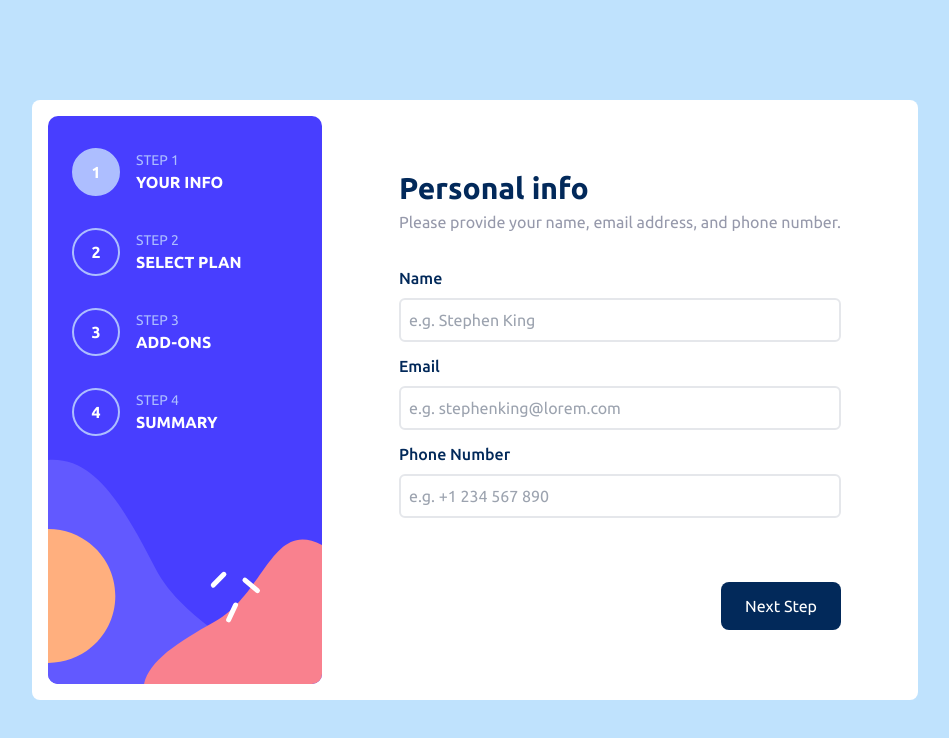
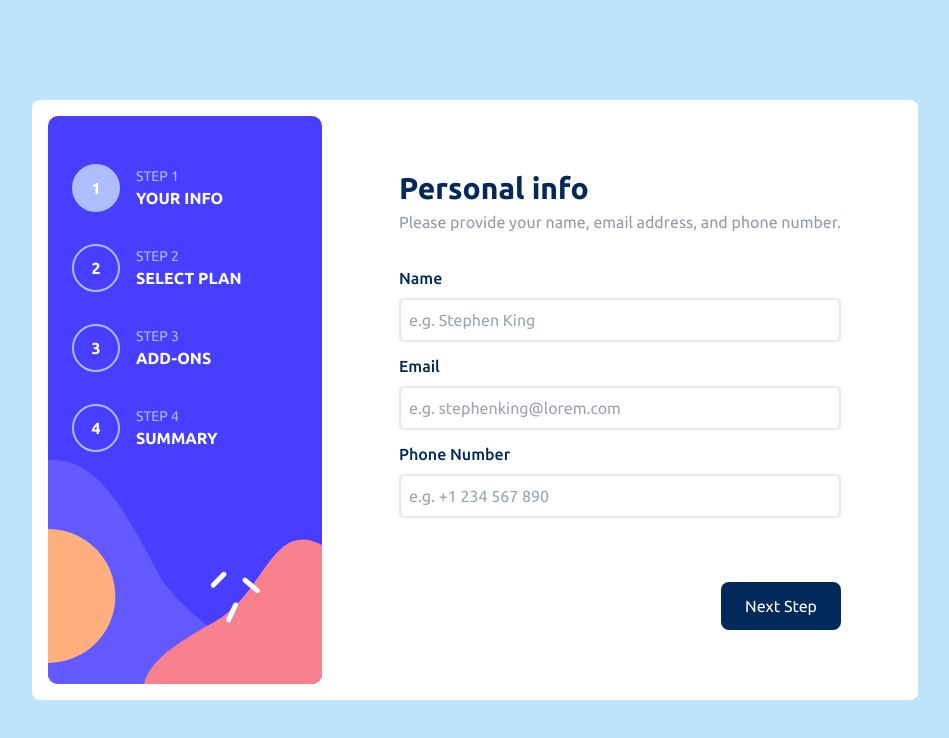
Before and after one commit to KasarAkash/Multi-step-form-ReactJS-tailwind, a React (Vite) app: page / in a window 1280 px wide. Shown: the top 738 px of the page, without its empty margins (165-1114 px from the left). Built offline with nearby package versions, Linux system fonts and the light colour scheme.

Commit message:
Fix:Slidebar

```diff
--- a/src/components/FormCard.jsx
+++ b/src/components/FormCard.jsx
@@ -4,6 +4,7 @@ import Step2 from "./Step2/Step2";
 import Step1 from "./Step1/Step1";
 import Step3 from "./Step3/Step3";
 import Step4 from "./Step4/Step4";
+import Step5 from "./Step5";
 
 export default function FormCard() {
   const step = useSelector((state) => state.util.step);
@@ -15,7 +16,7 @@ export default function FormCard() {
         {step === 1 && <Step1 />}
         {step === 2 && <Step2 />}
         {step === 3 && <Step3 />}
-        {step === 4 && <Step4 />}
+        {step === 4 && <Step5 />}
       </div>
     </div>
   );
--- a/src/components/Sidebar/ItemTile.jsx
+++ b/src/components/Sidebar/ItemTile.jsx
@@ -1,6 +1,6 @@
 export default function ItemTile({ step, title, active }) {
   return (
-    <div className="flex gap-4 mx-6 my-4 items-center ">
+    <div className="flex gap-4 mx-6 mt-8 items-center ">
       <div
         className={`rounded-full ${
           active && "bg-PastelBlue"
--- a/src/components/Sidebar/Sidebar.jsx
+++ b/src/components/Sidebar/Sidebar.jsx
@@ -11,69 +11,37 @@ export default function Sidebar() {
     { Step: 3, Text: "Add-ons" },
     { Step: 4, Text: "Summary" },
   ];
-  const dispatch = useDispatch();
-  // const step = useSelector((state) => state.util.step);
+  // const dispatch = useDispatch();
+  const step = useSelector((state) => state.util.step);
   const [selectOp, setSelectOp] = useState(sidebarText[0].Text);
+
   return (
     <div className="relative col-span-1">
       <img src={bgDesktop} className="object-cover w-full" />
       <div className="absolute z-10 top-4">
-        <button
-          value={selectOp}
-          onClick={(e) => {
-            e.preventDefault();
-            setSelectOp(sidebarText[0].Text);
-            dispatch(setStep(sidebarText[0].Step));
-          }}
-        >
         <ItemTile
           step={sidebarText[0].Step}
           title={sidebarText[0].Text}
-            active={sidebarText[0].Text === selectOp}
+          active={sidebarText[0].Step === step}
         />
-        </button>
-        <button
-          value={selectOp}
-          onClick={(e) => {
-            e.preventDefault();
-            setSelectOp(sidebarText[1].Text);
-            dispatch(setStep(sidebarText[1].Step));
-          }}
-        >
+
         <ItemTile
           step={sidebarText[1].Step}
           title={sidebarText[1].Text}
-            active={sidebarText[1].Text === selectOp}
+          active={sidebarText[1].Step === step}
         />
-        </button>
-        <button
-          value={selectOp}
-          onClick={(e) => {
-            e.preventDefault();
-            setSelectOp(sidebarText[2].Text);
-            dispatch(setStep(sidebarText[2].Step));
-          }}
-        >
+
         <ItemTile
           step={sidebarText[2].Step}
           title={sidebarText[2].Text}
-            active={sidebarText[2].Text === selectOp}
+          active={sidebarText[2].Step === step}
         />
-        </button>
-        <button
-          value={selectOp}
-          onClick={(e) => {
-            e.preventDefault();
-            setSelectOp(sidebarText[3].Text);
-            dispatch(setStep(sidebarText[3].Step));
-          }}
-        >
+
         <ItemTile
           step={sidebarText[3].Step}
           title={sidebarText[3].Text}
-            active={sidebarText[3].Text === selectOp}
+          active={sidebarText[3].Step === step}
         />
-        </button>
       </div>
     </div>
   );
--- a/src/components/Step2/Step2.jsx
+++ b/src/components/Step2/Step2.jsx
@@ -30,7 +30,7 @@ export default function Step2() {
     },
   ];
 
-  const [selectPlan, setSelectPlan] = useState(data[0].text);
+  const [selectPlan, setSelectPlan] = useState(data[0]);
   const [subscription, setSubscription] = useState(false);
   const dispatch = useDispatch();
 
@@ -46,14 +46,13 @@ export default function Step2() {
           value={selectPlan}
           onClick={(e) => {
             e.preventDefault();
-            setSelectPlan(data[0].text);
-            dispatch(sPlan(data[0].text));
+            setSelectPlan(data[0]);
           }}
         >
           <PlansCard
             img={arcade}
             name={data[0].text}
-            isActive={data[0].text === selectPlan}
+            isActive={data[0].text === selectPlan.text}
             price={subscription ? data[0].priceY : data[0].priceM}
             isFree={subscription}
           />
@@ -63,14 +62,13 @@ export default function Step2() {
           value={selectPlan}
           onClick={(e) => {
             e.preventDefault();
-            setSelectPlan(data[1].text);
-            dispatch(sPlan(data[1].text));
+            setSelectPlan(data[1]);
           }}
         >
           <PlansCard
             img={advanced}
             name={data[1].text}
-            isActive={data[1].text === selectPlan}
+            isActive={data[1].text === selectPlan.text}
             price={subscription ? data[1].priceY : data[1].priceM}
             isFree={subscription}
           />
@@ -80,14 +78,13 @@ export default function Step2() {
           value={selectPlan}
           onClick={(e) => {
             e.preventDefault();
-            setSelectPlan(data[2].text);
-            dispatch(sPlan(data[2].text));
+            setSelectPlan(data[2]);
           }}
         >
           <PlansCard
             img={pro}
             name={data[2].text}
-            isActive={data[2].text === selectPlan}
+            isActive={data[2].text === selectPlan.text}
             price={subscription ? data[2].priceY : data[2].priceM}
             isFree={subscription}
           />
@@ -135,6 +132,7 @@ export default function Step2() {
           className="py-3 px-6 bg-MarineBlue text-white rounded-lg"
           onClick={() => {
             dispatch(setStep(step + 1));
+            dispatch(sPlan(selectPlan));
           }}
         >
           Next Step
--- /dev/null
+++ b/src/components/Step4/BillCard.jsx
@@ -0,0 +1,30 @@
+import { useSelector } from "react-redux";
+
+export default function BillCard() {
+  const plan = useSelector((state) => state.util.plan);
+  const sub = useSelector((state) => state.util.subscription);
+
+  return (
+    <>
+      <div className="bg-LightGray rounded-lg p-6">
+        <div className="flex justify-between pb-6 border-b border-CoolGray">
+          <p className="font-medium text-lg text-MarineBlue">
+            {plan.text} {sub ? "(Yearly)" : "(Monthly)"}
+          </p>
+
+          <p className="font-medium text-lg text-MarineBlue">
+            {sub ? plan.priceY : plan.priceM}
+          </p>
+        </div>
+        <div className="flex justify-between mt-4">
+          <p className="text-CoolGray">Online service</p>
+          <p className="text-MarineBlue font-medium">+$1/mo</p>
+        </div>
+      </div>
+      <div className="flex justify-between mt-4">
+        <p className="text-CoolGray">Total:</p>
+        <p className="text-PurplishBlue text-lg font-bold">+$1/mo</p>
+      </div>
+    </>
+  );
+}
--- a/src/components/Step4/Step4.jsx
+++ b/src/components/Step4/Step4.jsx
@@ -1,3 +1,36 @@
+import { useDispatch, useSelector } from "react-redux";
+import { setStep } from "../../redux/utilReducer";
+import BillCard from "./BillCard";
+
 export default function Step4() {
-  return <div>Step4</div>;
+  const dispatch = useDispatch();
+  const step = useSelector((state) => state.util.step);
+
+  return (
+    <div className="w-full mx-10">
+      <h1 className="text-3xl text-MarineBlue font-bold">Finishing up</h1>
+      <p className="text-CoolGray mt-1 mb-8">
+        Double-check everything looks OK before confirming.
+      </p>
+
+      <BillCard />
+
+      <div className="flex items-center justify-between mt-10">
+        <button
+          className="text-CoolGray"
+          onClick={() => {
+            dispatch(setStep(step - 1));
+          }}
+        >
+          Go Back
+        </button>
+        <button
+          className="py-3 px-6 bg-PurplishBlue text-white rounded-lg"
+          onClick={() => {}}
+        >
+          Confirm
+        </button>
+      </div>
+    </div>
+  );
 }
--- /dev/null
+++ b/src/components/Step5.jsx
@@ -0,0 +1,15 @@
+import thank from "../images/icon-thank-you.svg";
+
+export default function Step5() {
+  return (
+    <div className="flex flex-col items-center">
+      <img src={thank} alt="" />
+      <h1 className="font-bold text-MarineBlue mt-4 text-3xl">Thank you!</h1>
+      <p className="text-center mt-2 text-CoolGray px-4">
+        Thanks for confirming your subscription! We hope you have fun using our
+        platform. If you ever need support, please feel free to email us at
+        support@loremgaming.com.
+      </p>
+    </div>
+  );
+}
--- a/src/redux/utilReducer.js
+++ b/src/redux/utilReducer.js
@@ -4,7 +4,12 @@ const utilSlice = createSlice({
   initialState: {
     step: 1,
     subscription: false,
-    plan: "Arcade",
+    plan: {
+      text: "Arcade",
+      priceM: "$9/mo",
+      priceY: "$90/yr",
+    },
+    addOn: [{}],
   },
   name: "Utils Slice",
   reducers: {
@@ -17,8 +22,11 @@ const utilSlice = createSlice({
     setPlan: (state, action) => {
       state.plan = action.payload;
     },
+    setAddOn: (state, action) => {
+      state.addOn = action.payload;
+    },
   },
 });
 
-export const { setPlan, setStep, setSub } = utilSlice.actions;
+export const { setPlan, setStep, setSub, setAddOn } = utilSlice.actions;
 export default utilSlice.reducer;
```
Lines whose indentation alone changed are shown as unchanged.
